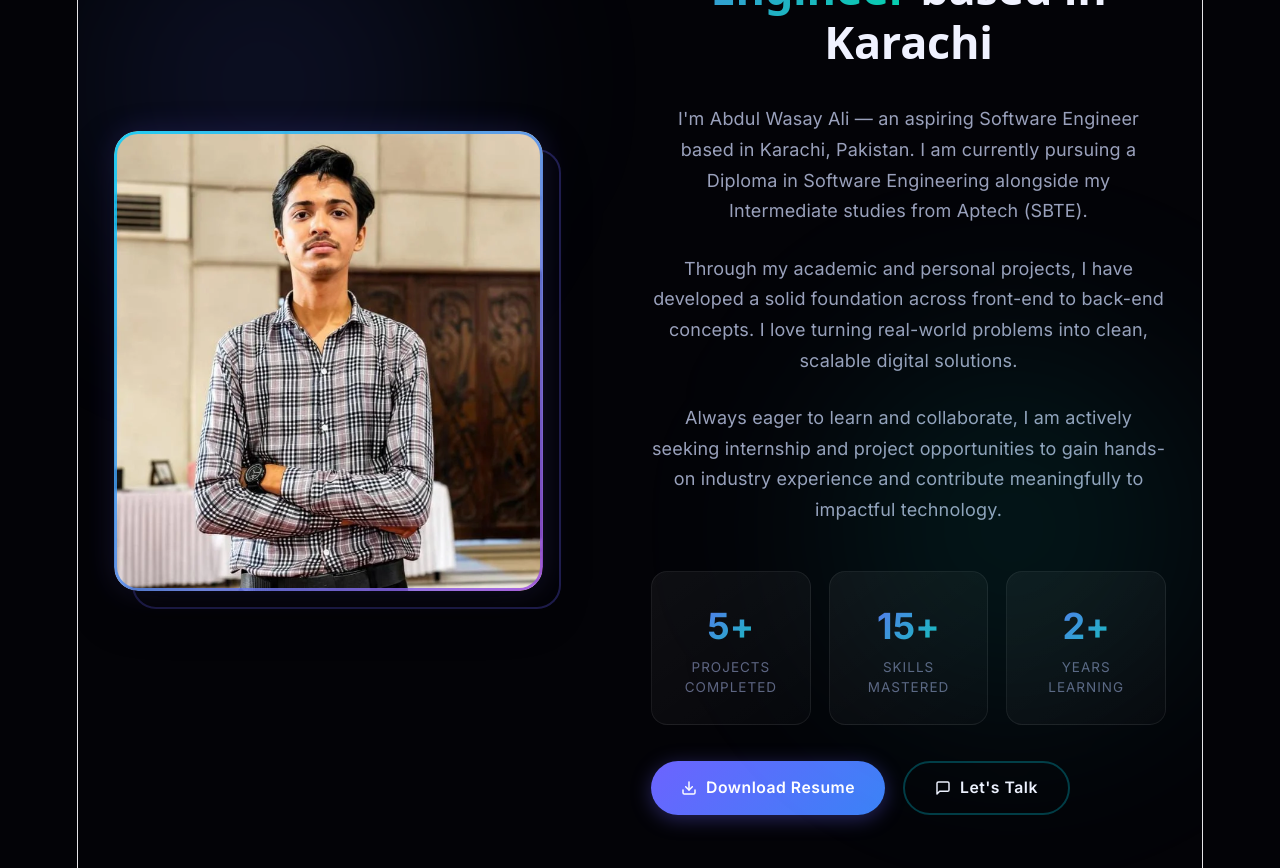
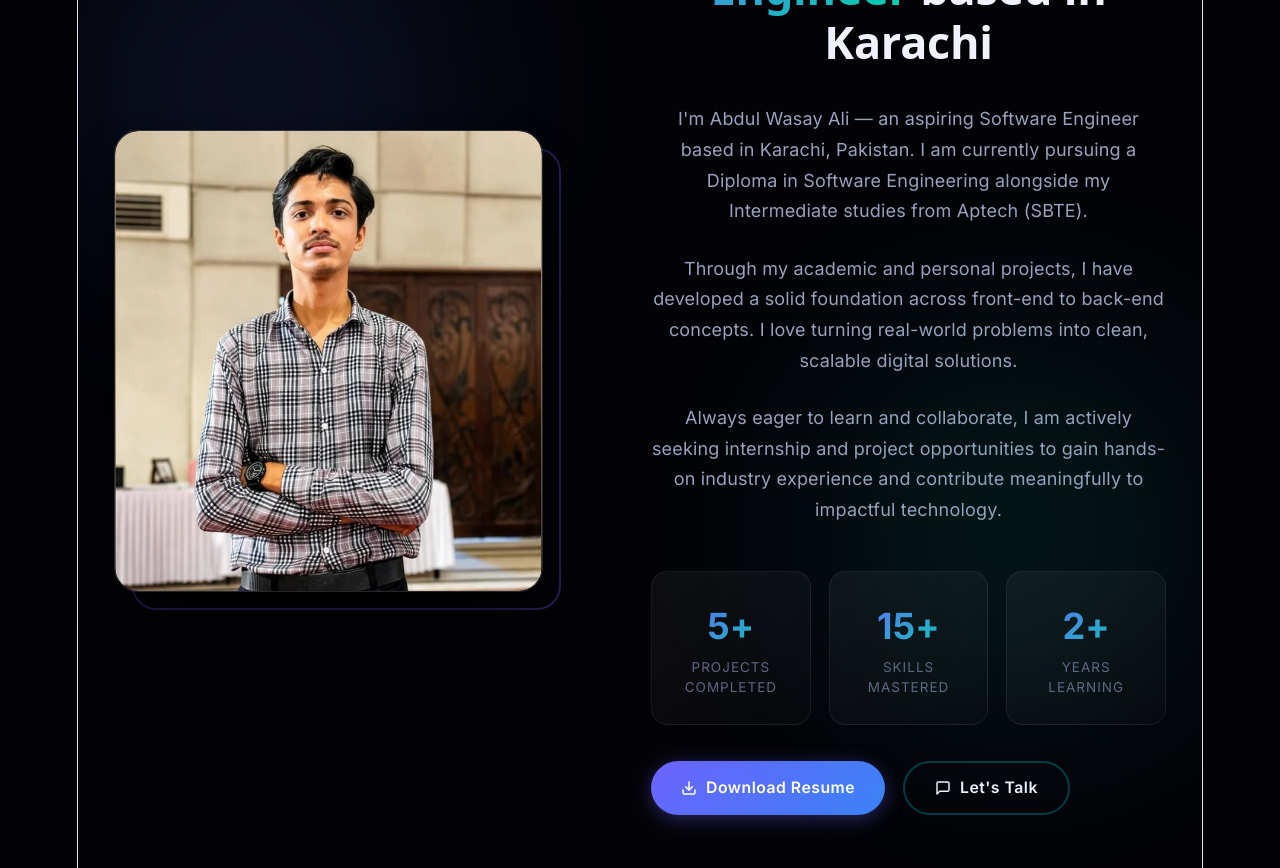
Before and after one commit to AbdulWasayAli/Portfolio, a React (Vite) app: page / in a window 1280 px wide. Shown: the part 1180-2048 px from the top of the page. Built offline with nearby package versions, Linux system fonts and the light colour scheme; no server answers; the HTML template or start-up script is replaced by a standard one.

Commit message:
style(about): replace rainbow spinning border and neon glow on about portrait with sleek obsidian frame

```diff
--- a/src/components/About/About.module.css
+++ b/src/components/About/About.module.css
@@ -80,73 +80,21 @@
   position: relative;
   border-radius: var(--radius-xl);
   overflow: hidden;
-  box-shadow: 0 20px 45px rgba(0, 0, 0, 0.4), 0 0 30px rgba(108, 99, 255, 0.2);
-  transition: all 0.5s cubic-bezier(0.16, 1, 0.3, 1);
-  transform-style: preserve-3d;
-  perspective: 1000px;
+  border: 1px solid rgba(255, 255, 255, 0.14);
+  box-shadow:
+    0 24px 48px -12px rgba(0, 0, 0, 0.65),
+    0 4px 16px rgba(0, 0, 0, 0.4);
+  transition: transform 0.3s cubic-bezier(0.16, 1, 0.3, 1),
+              box-shadow 0.3s cubic-bezier(0.16, 1, 0.3, 1),
+              border-color 0.3s ease;
 }
 
 .imageContainer:hover {
-  box-shadow: 0 30px 60px rgba(0, 0, 0, 0.55),
-              0 0 50px rgba(108, 99, 255, 0.5),
-              0 0 80px rgba(0, 210, 255, 0.25);
-  transform: translateY(-8px) scale(1.02) rotateX(2deg) rotateY(-2deg);
-}
-
-/* Gradient Animated Border */
-.imageContainer::before {
-  content: '';
-  position: absolute;
-  inset: 0;
-  border-radius: var(--radius-xl);
-  padding: 3px;
-  background: linear-gradient(135deg, var(--primary), #00d2ff, #9b51e0, #ff6b6b);
-  background-size: 300% 300%;
-  animation: borderGradientShift 6s ease infinite;
-  -webkit-mask: linear-gradient(#fff 0 0) content-box, linear-gradient(#fff 0 0);
-  -webkit-mask-composite: xor;
-  mask-composite: exclude;
-  z-index: 2;
-  pointer-events: none;
-  opacity: 0.85;
-  transition: opacity 0.4s ease;
-}
-
-.imageContainer:hover::before {
-  opacity: 1;
-}
-
-/* Glass Reflection Light Streak Sweep on Hover */
-.imageContainer::after {
-  content: '';
-  position: absolute;
-  top: -120%;
-  left: -80%;
-  width: 60%;
-  height: 300%;
-  background: linear-gradient(
-    115deg,
-    transparent 0%,
-    rgba(255, 255, 255, 0) 30%,
-    rgba(255, 255, 255, 0.35) 50%,
-    rgba(255, 255, 255, 0) 70%,
-    transparent 100%
-  );
-  transform: rotate(25deg);
-  pointer-events: none;
-  z-index: 3;
-  transition: none;
-}
-
-.imageContainer:hover::after {
-  left: 180%;
-  transition: left 1s cubic-bezier(0.19, 1, 0.22, 1);
-}
-
-@keyframes borderGradientShift {
-  0% { background-position: 0% 50%; }
-  50% { background-position: 100% 50%; }
-  100% { background-position: 0% 50%; }
+  transform: translateY(-5px);
+  border-color: rgba(108, 99, 255, 0.45);
+  box-shadow:
+    0 30px 60px -12px rgba(0, 0, 0, 0.75),
+    0 0 25px rgba(108, 99, 255, 0.2);
 }
 
 .profileImage {
@@ -156,7 +104,11 @@
   object-position: center top;
   display: block;
   border-radius: var(--radius-xl);
-  transition: transform 0.6s cubic-bezier(0.16, 1, 0.3, 1), filter 0.5s ease;
+  transition: transform 0.4s cubic-bezier(0.16, 1, 0.3, 1);
+}
+
+.imageContainer:hover .profileImage {
+  transform: scale(1.02);
 }
 
 .imageContainer:hover .profileImage {
@@ -445,3 +397,13 @@
 :global([data-theme="light"]) .statValue {
   color: var(--primary);
 }
+
+:global([data-theme="light"]) .imageContainer {
+  border-color: rgba(15, 23, 42, 0.12);
+  box-shadow: 0 20px 45px rgba(15, 23, 42, 0.1);
+}
+
+:global([data-theme="light"]) .imageContainer:hover {
+  border-color: rgba(108, 99, 255, 0.4);
+  box-shadow: 0 24px 50px rgba(108, 99, 255, 0.18);
+}
```
